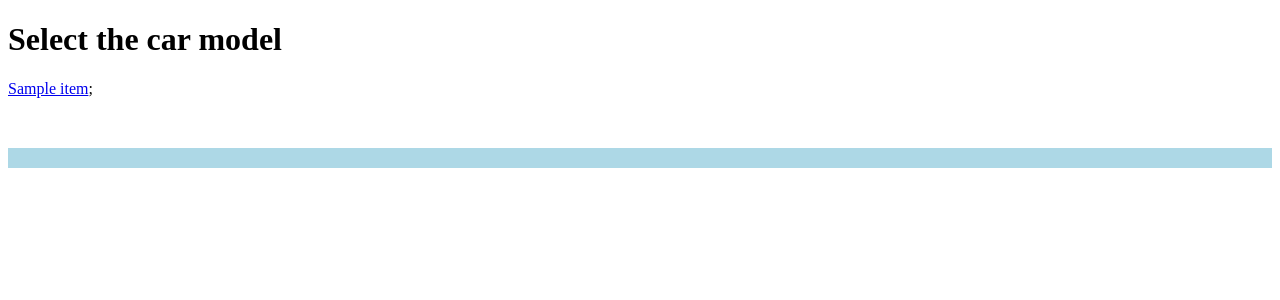
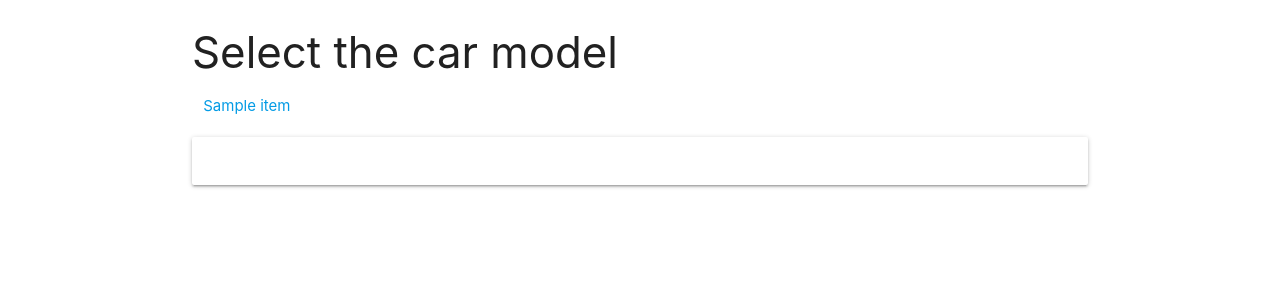
Before and after one commit to MaxUdovenko/NorwayCars, a Django app: template ploting/templates/pandas_table.html in a window 1280 px wide. Shown: the top 300 px of the page. Run offline with Django 3.2, Linux system fonts and the light colour scheme; the template is opened without the code that fills it: most values are stand-ins (such as "Sample title", 1, 10 or a date in 2020); some libraries are stand-ins or nearby versions.

Commit message:
added layput.html and MaterializeCSS

```diff
--- a/ploting/templates/pandas_table.html
+++ b/ploting/templates/pandas_table.html
@@ -1,23 +1,30 @@
-<!DOCTYPE html>
-<html lang="en">
-<head>
-    <meta charset="UTF-8">
-    <title>Pandas table</title>
-    <script src="https://cdn.plot.ly/plotly-latest.min.js"></script>
-    <script src="https://ajax.googleapis.com/ajax/libs/jquery/3.3.1/jquery.min.js"></script>
-</head>
-<body>
-<h1>Select the car model</h1>
+{% extends "layout.html" %}
 
-{% for item in cars_df %}
-    <a href="#" id="{{ item }}" onclick="plotly_output(this.id)">{{ item }}</a>;
-{% endfor %}
+{% block title %}Pandas table{% endblock %}
 
+{% block main_page %}
+    <h3>Select the car model</h3>
 
-<div id="plot_div" style="background-color:lightblue; font-size: 24px; margin-top: 50px; padding: 10px;"></div>
+    <div class="row">
+    {% for item in cars_df %}
+        <div class="col s2"><a href="#" id="{{ item }}" onclick="plotly_output(this.id)">{{ item }}</a></div>
+    {% endfor %}
+    </div>
 
-<div id="div1"></div>
+    <div class="col s12 m7">
+        <div class="card horizontal">
+            <div class="card-stacked">
+                <div class="card-content">
+                    <div id="plot_div"></div>
+                </div>
+            </div>
+        </div>
+    </div>
 
+{% endblock %}
+
+<!-- JS Footer -->
+{% block js_footer %}
 <script>
 
     function plotly_output(id){
@@ -54,5 +61,13 @@
     }
 </script>
 
-</body>
-</html>
+
+    <!-- Materialize CSS Init -->
+    <script>
+    /*
+        $(document).ready(function(){
+            $('select').formSelect();
+        });
+    */
+    </script>
+{% endblock %}
--- /dev/null
+++ b/templates/layout.html
@@ -0,0 +1,32 @@
+<!DOCTYPE html>
+<html lang="en">
+<head>
+    <meta charset="UTF-8">
+    <title>{% block title %}{% endblock %}</title>
+
+    <script src="https://cdn.plot.ly/plotly-latest.min.js"></script>
+
+    <!--Import Google Icon Font-->
+    <link href="https://fonts.googleapis.com/icon?family=Material+Icons" rel="stylesheet">
+
+    <!-- Compiled and minified CSS -->
+    <link rel="stylesheet" href="https://cdnjs.cloudflare.com/ajax/libs/materialize/1.0.0/css/materialize.min.css">
+
+    <!--Let browser know website is optimized for mobile-->
+    <meta name="viewport" content="width=device-width, initial-scale=1.0"/>
+
+    <!-- Compiled and minified JavaScript -->
+    <script src="https://cdnjs.cloudflare.com/ajax/libs/materialize/1.0.0/js/materialize.min.js"></script>
+    <script src="https://code.jquery.com/jquery-3.3.1.min.js"
+            integrity="sha256-FgpCb/KJQlLNfOu91ta32o/NMZxltwRo8QtmkMRdAu8="
+            crossorigin="anonymous">
+    </script>
+
+</head>
+<body>
+    <div class="container">
+        {% block main_page %}{% endblock %}
+    </div>
+    {% block js_footer %}{% endblock %}
+</body>
+</html>
```
Also changed, not shown: templates/index.html (+6 -9 lines).
